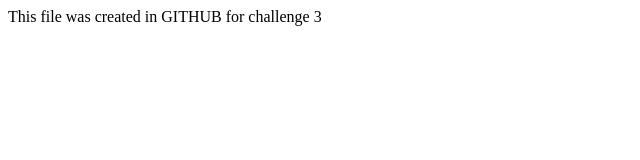
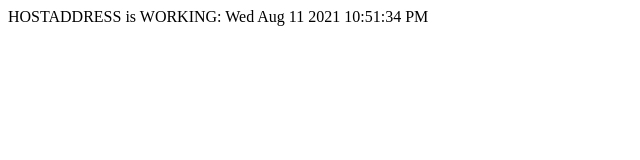
Before and after one commit to revan315/ansible-101, a plain HTML site: page index.html in a window 1280 px wide. Shown: the whole page, without its empty margins (0-640 px from the left). Drawn offline with Linux system fonts and the light colour scheme.

Commit message:
Add files via upload

```diff
--- a/index.html
+++ b/index.html
@@ -1 +1,13 @@
-<html> This file was created in GITHUB for challenge 3 </html>
+<!doctype html>
+
+<html lang="en">
+	<body>
+		<div id="time">HOSTADDRESS is WORKING</div>
+	</body>
+	<script>
+		var date = new Date();
+		var n = date.toDateString();
+		var time = date.toLocaleTimeString();
+		document.getElementById('time').innerHTML += ': ' + n + ' ' + time;
+	</script>
+</html>
```
